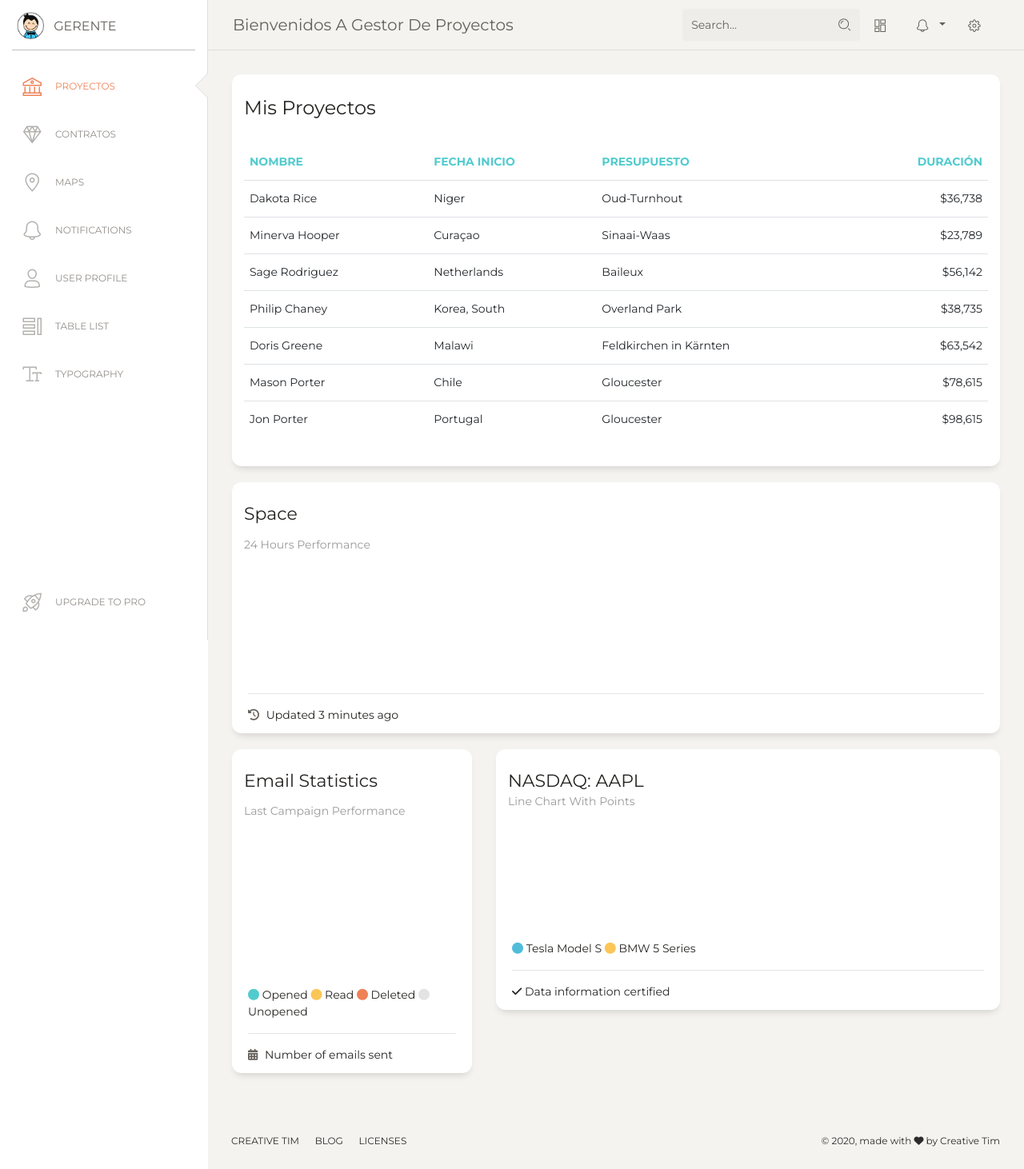
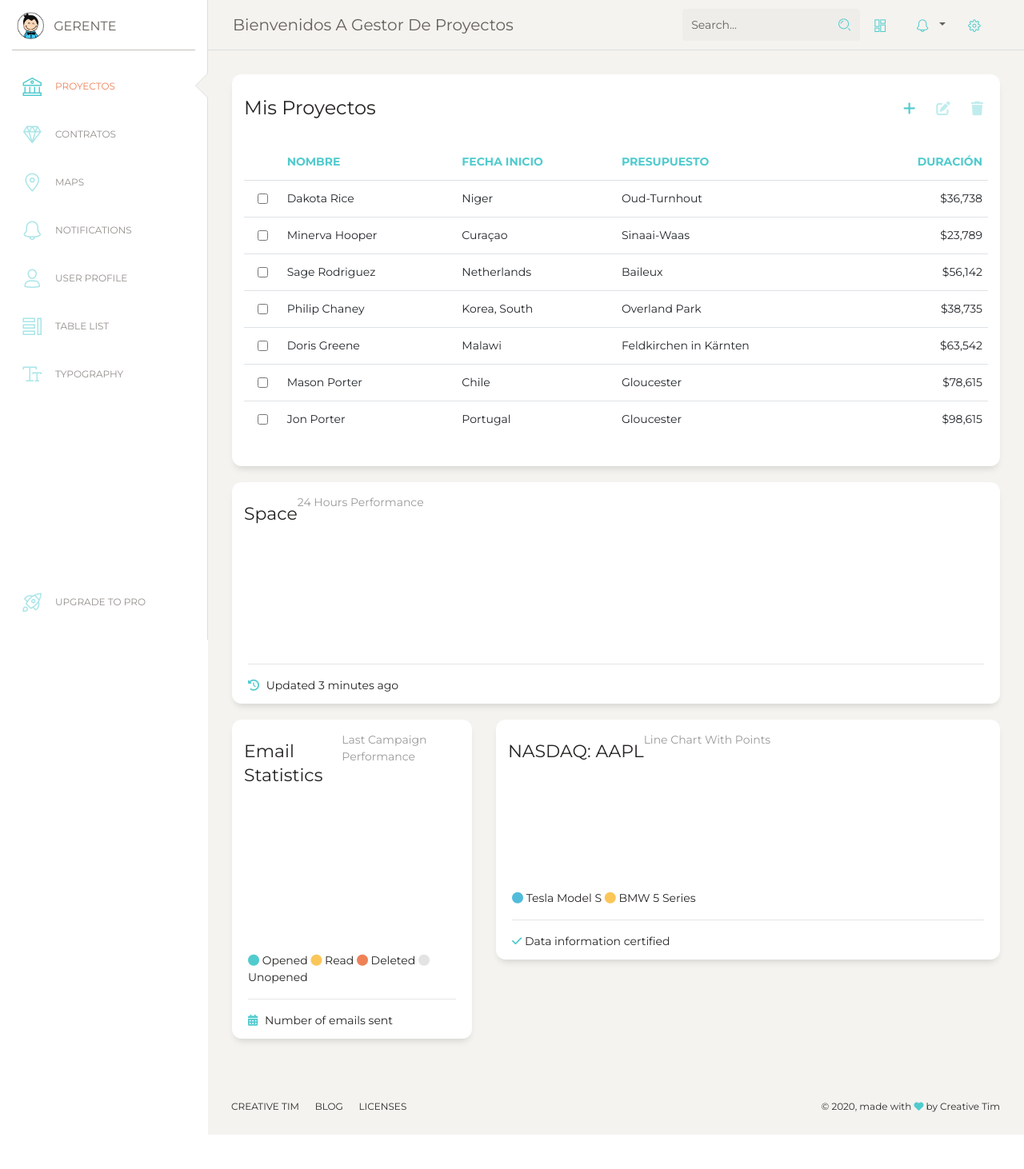
Before and after one commit to JulianVega03/AsteroideSoft, a PHP site: page /PHP-MVC/ in a window 1280 px wide. Shown: the whole page at 80% size. After the commit the page ends 1419 px from the top, so only its background shows below. Run offline with PHP 8.4, Linux system fonts and the light colour scheme; the visitor is signed in with stand-in values (Sample User, id 1); some libraries are stand-ins or nearby versions.

Commit message:
agregando checks en la vista de proyectos

```diff
--- /dev/null
+++ b/public/css/custom.css
@@ -0,0 +1,24 @@
+.card-header {
+    display: flex;
+}
+
+.card-header-icons {
+    margin-left: auto;
+    margin-right: 0;
+    display: flex;
+    align-items: center;
+}
+
+i {
+    color:#51cbce !important;;
+}
+
+button {
+    border: none;
+    background-color: white;
+    margin-left: 1em;
+}
+
+button:disabled {
+    opacity: 0.35;
+}
--- a/views/gerente/home.php
+++ b/views/gerente/home.php
@@ -12,11 +12,18 @@
                 <div class="card">
                     <div class="card-header">
                         <h4 class="card-title"> Mis Proyectos</h4>
+                        <div class="card-header-icons">
+                            <button class="add"><i class="fas fa-plus fa-lg"></i></button>
+                            <button class="edit"><i class="fas fa-edit fa-lg"></i></button>
+                            <button class="delete"><i class="fas fa-trash fa-lg"></i></button>
+                        </div>
                     </div>
                     <div class="card-body">
                         <div class="table-responsive">
                             <table class="table">
                                 <thead class=" text-primary">
+                                    <th>
+                                    </th>
                                     <th>
                                         Nombre
                                     </th>
@@ -32,6 +39,7 @@
                                 </thead>
                                 <tbody>
                                     <tr>
+                                        <td><input type="checkbox" class="form-control"></td>
                                         <td>
                                             Dakota Rice
                                         </td>
@@ -46,6 +54,7 @@
                                         </td>
                                     </tr>
                                     <tr>
+                                        <td><input type="checkbox" class="form-control"></td>
                                         <td>
                                             Minerva Hooper
                                         </td>
@@ -60,6 +69,7 @@
                                         </td>
                                     </tr>
                                     <tr>
+                                        <td><input type="checkbox" class="form-control"></td>
                                         <td>
                                             Sage Rodriguez
                                         </td>
@@ -74,6 +84,7 @@
                                         </td>
                                     </tr>
                                     <tr>
+                                        <td><input type="checkbox" class="form-control"></td>
                                         <td>
                                             Philip Chaney
                                         </td>
@@ -88,6 +99,7 @@
                                         </td>
                                     </tr>
                                     <tr>
+                                        <td><input type="checkbox" class="form-control"></td>
                                         <td>
                                             Doris Greene
                                         </td>
@@ -102,6 +114,7 @@
                                         </td>
                                     </tr>
                                     <tr>
+                                        <td><input type="checkbox" class="form-control"></td>
                                         <td>
                                             Mason Porter
                                         </td>
@@ -116,6 +129,7 @@
                                         </td>
                                     </tr>
                                     <tr>
+                                        <td><input type="checkbox" class="form-control"></td>
                                         <td>
                                             Jon Porter
                                         </td>
@@ -203,6 +217,32 @@
             </div>
         </div>
     </div>
+    <script>
+        $('.edit').prop("disabled", true);
+        $('.delete').prop("disabled", true);
+        var checks = $(':checkbox');
+        for (const check of checks) {
+            check.addEventListener('click', actualizar);
+        }
+
+        function actualizar() {
+            var checks = $(':checked');
+            if(checks.length == 0) {
+                $('.edit').prop("disabled", true);
+                $('.delete').prop("disabled", true);
+                $('.add').prop("disabled", false);
+            } else if(checks.length == 1) {
+                $('.add').prop("disabled", true);
+                $('.edit').prop("disabled", false);
+                $('.delete').prop("disabled", false);
+            } else {
+                $('.add').prop("disabled", true);
+                $('.edit').prop("disabled", true);
+                $('.delete').prop("disabled", false);
+            }
+        }
+
+    </script>
     <?php require_once 'views/gerente/templates/footer.php'; ?>
 </div>
 <?php require_once 'views/gerente/templates/scripts.php'; ?>
--- a/views/gerente/templates/header.php
+++ b/views/gerente/templates/header.php
@@ -13,11 +13,17 @@
   <!--     Fonts and icons     -->
   <link href="https://fonts.googleapis.com/css?family=Montserrat:400,700,200" rel="stylesheet" />
   <link href="https://maxcdn.bootstrapcdn.com/font-awesome/latest/css/font-awesome.min.css" rel="stylesheet">
+  <!-- Font awesome -->
+  <script src="https://kit.fontawesome.com/1f0779131f.js" crossorigin="anonymous"></script>
+  <!-- Jquery -->
+  <script src="https://ajax.googleapis.com/ajax/libs/jquery/3.4.1/jquery.min.js"></script>
   <!-- CSS Files -->
   <link href="<?=URL?>public/assets/css/bootstrap.min.css" rel="stylesheet" />
   <link href="<?=URL?>public/assets/css/paper-dashboard.css?v=2.0.1" rel="stylesheet" />
   <!-- CSS Just for demo purpose, don't include it in your project -->
   <link href="<?=URL?>public/assets/demo/demo.css" rel="stylesheet" />
+  <!-- CSS CUSTOM  -->
+  <link href="<?=URL?>public/css/custom.css" rel="stylesheet" />
 </head>
 
 <body class="">
```
Also changed, not shown: public/css/style.css (line endings or trailing spaces).
